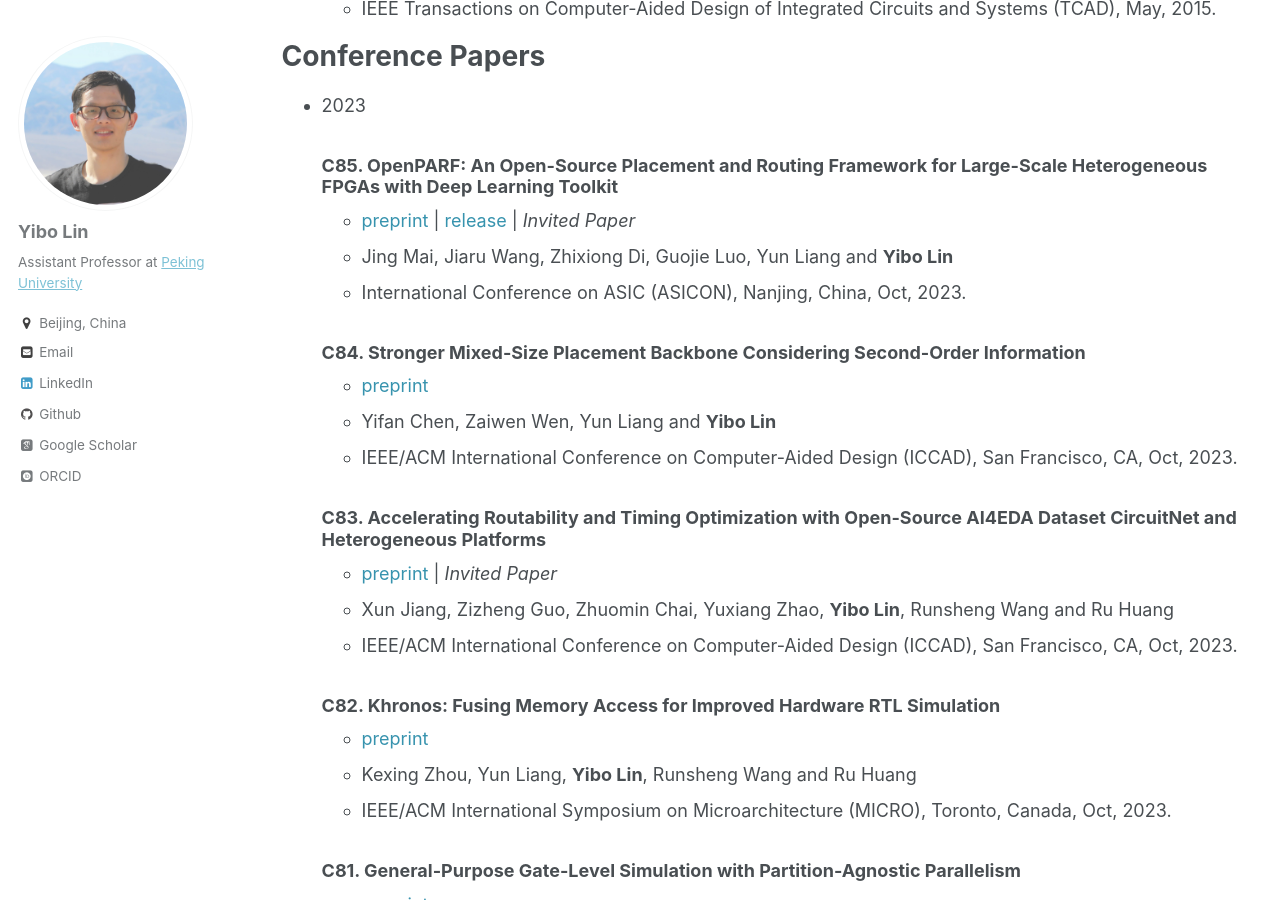
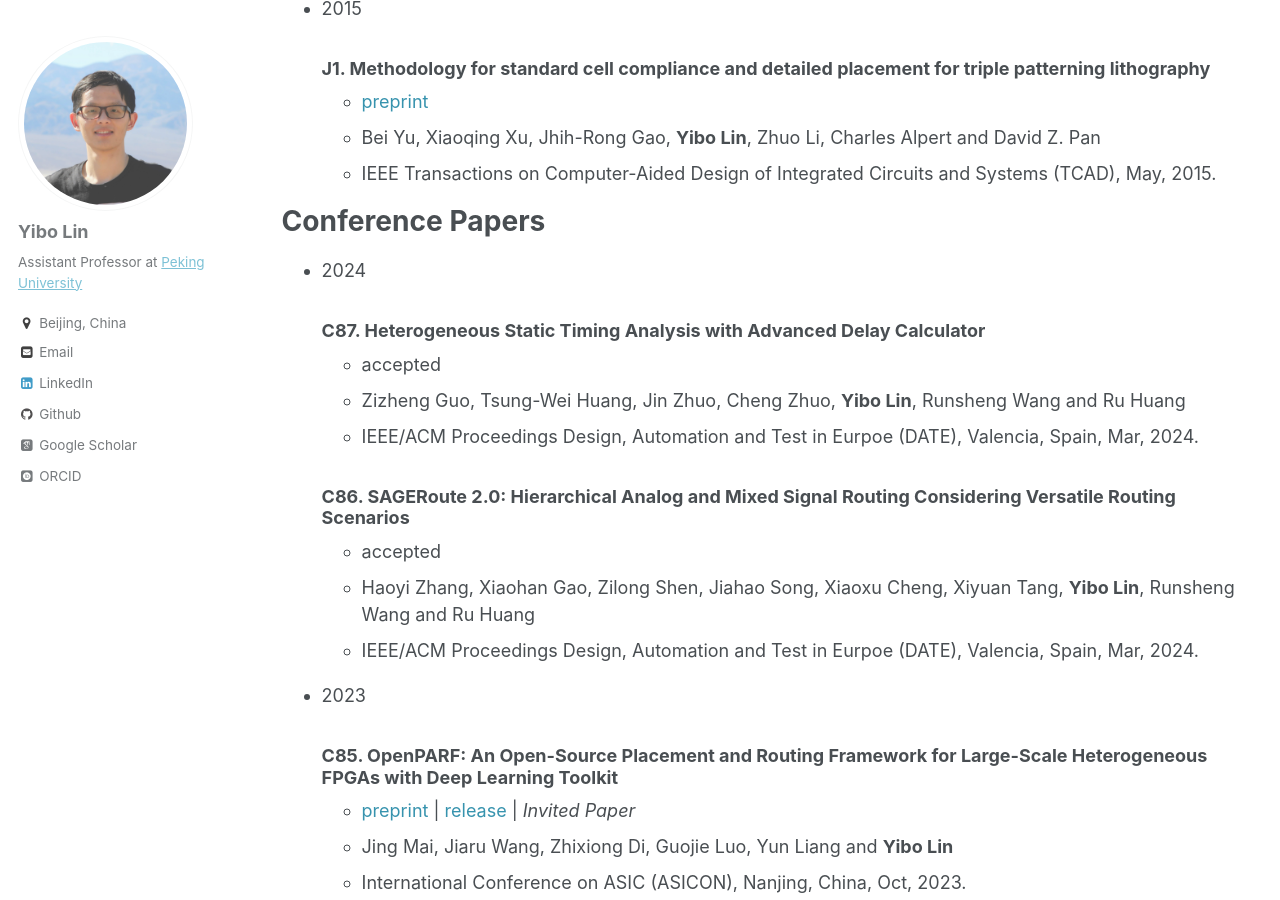
Before and after one commit to limbo018/limbo018.github.io, a Jekyll site: the page built from _pages/publications.md, in a window 1280 px wide and 900 px high, scrolled down 9159 px. Built offline with Jekyll 4.4.1, drawn with Linux system fonts in a browser that asks for light colours; some web fonts are replaced; some of the changed text lies outside the part shown.

Commit message:
add date24 papers

```diff
--- a/_pages/publications.md
+++ b/_pages/publications.md
@@ -44,38 +44,43 @@
 
 * 2023
 
-  ### J48. [DREAMPlace 4.0: Timing-driven Placement with Momentum-based Net Weighting and Lagrangian-based Refinement](https://doi.org/10.1109/TCAD.2023.3240132)
+  ### J49. [DREAMPlace 4.0: Timing-driven Placement with Momentum-based Net Weighting and Lagrangian-based Refinement](https://doi.org/10.1109/TCAD.2023.3240132)
      * <a href="https://github.com/limbo018/DREAMPlace" style="color:#3793ae">release</a> \| accepted
      * Peiyu Liao, Dawei Guo, Zizheng Guo, Siting Liu, Zhitang Chen, Wenlong Lv, **Yibo Lin** and Bei Yu
      * IEEE Transactions on Computer-Aided Design of Integrated Circuits and Systems (TCAD), 2023.
 
-  ### J47. [AVATAR: An Aging- and Variation-Aware Dynamic Timing Analyzer for Error-Efficient Computing](https://doi.org/10.1109/TCAD.2023.3255167)
+  ### J48. [AVATAR: An Aging- and Variation-Aware Dynamic Timing Analyzer for Error-Efficient Computing](https://doi.org/10.1109/TCAD.2023.3255167)
      * accepted
      * Zuodong Zhang, Zizheng Guo, **Yibo Lin**, Runsheng Wang and Ru Huang
      * IEEE Transactions on Computer-Aided Design of Integrated Circuits and Systems (TCAD), 2023.
 
-  ### J46. DRC-SG 2.0: Efficient Design Rule Checking Script Generation via Key Information Extraction
+  ### J47. DRC-SG 2.0: Efficient Design Rule Checking Script Generation via Key Information Extraction
      * accepted
      * Binwu Zhu, Xinyun Zhang, **Yibo Lin**, Bei Yu and Martin Wong
      * ACM Transactions on Design Automation of Electronic Systems (TODAES), 2023.
 
-  ### J45. [A GPU-accelerated Framework for Path-based Timing Analysis](https://doi.org/10.1109/TCAD.2023.3272274)
+  ### J46. [A GPU-accelerated Framework for Path-based Timing Analysis](https://doi.org/10.1109/TCAD.2023.3272274)
      * Guannan Guo, Tsung-Wei Huang, **Yibo Lin**, Zizheng Guo, Sushma Yellapragada and Martin Wong
      * IEEE Transactions on Computer-Aided Design of Integrated Circuits and Systems (TCAD), 2023.
 
-  ### J44. [Accelerating Static Timing Analysis using CPU-GPU Heterogeneous Parallelism](https://doi.org/10.1109/TCAD.2023.3286261)
+  ### J45. [Accelerating Static Timing Analysis using CPU-GPU Heterogeneous Parallelism](https://doi.org/10.1109/TCAD.2023.3286261)
      * Zizheng Guo, Tsung-Wei Huang and **Yibo Lin**
      * IEEE Transactions on Computer-Aided Design of Integrated Circuits and Systems (TCAD), 2023.
 
-  ### J43. [CircuitNet: An Open-Source Dataset for Machine Learning in VLSI CAD Applications with Improved Domain-Specific Evaluation Metric and Learning Strategies](https://doi.org/10.1109/TCAD.2023.3287970)
+  ### J44. [CircuitNet: An Open-Source Dataset for Machine Learning in VLSI CAD Applications with Improved Domain-Specific Evaluation Metric and Learning Strategies](https://doi.org/10.1109/TCAD.2023.3287970)
      * <a href="https://circuitnet.github.io" style="color:#3793ae">release</a>
      * Zhuomin Chai, Yuxiang Zhao, Wei Liu, **Yibo Lin**, Runsheng Wang and Ru Huang
      * IEEE Transactions on Computer-Aided Design of Integrated Circuits and Systems (TCAD), 2023.
 
-  ### J42. [Multi-Electrostatic FPGA Placement Considering SLICEL-SLICEM Heterogeneity, Clock Feasibility, and Timing Optimization](https://doi.org/10.1109/TCAD.2023.3313101)
+  ### J43. [Multi-Electrostatic FPGA Placement Considering SLICEL-SLICEM Heterogeneity, Clock Feasibility, and Timing Optimization](https://doi.org/10.1109/TCAD.2023.3313101)
      * <a href="https://arxiv.org/abs/2303.09305" style="color:#3793ae">preprint</a> \| <a href="https://github.com/PKU-IDEA/OpenPARF" style="color:#3793ae">release</a> \| accepted
      * Jing Mai, Jiarui Wang, Zhixiong Di and **Yibo Lin**
      * IEEE Transactions on Computer-Aided Design of Integrated Circuits and Systems (TCAD), 2023.
+
+  ### J42. [Dynamic Supply Noise Aware Timing Analysis With JIT Machine Learning Integration](https://doi.org/10.1109/TCAD.2023.3342603)
+     * accepted
+     * Yufei Chen, Zizheng Guo, Runsheng Wang, Ru Huang, **Yibo Lin** and Cheng Zhuo
+     * IEEE Transactions on Computer-Aided Design of Integrated Circuits and Systems (TCAD), Dec, 2023.
 
   ### J41. [Post-Layout Simulation Driven Analog Circuit Sizing](https://doi.org/10.1007/s11432-022-3878-5)
      * <a href="https://arxiv.org/pdf/2310.14049" style="color:#3793ae">preprint</a>
@@ -287,6 +292,18 @@
 
 Conference Papers
 ======
+
+* 2024
+
+  ### C87. Heterogeneous Static Timing Analysis with Advanced Delay Calculator
+     * accepted
+     * Zizheng Guo, Tsung-Wei Huang, Jin Zhuo, Cheng Zhuo, **Yibo Lin**, Runsheng Wang and Ru Huang
+     * IEEE/ACM Proceedings Design, Automation and Test in Eurpoe (DATE), Valencia, Spain, Mar, 2024.
+
+  ### C86. SAGERoute 2.0: Hierarchical Analog and Mixed Signal Routing Considering Versatile Routing Scenarios
+     * accepted
+     * Haoyi Zhang, Xiaohan Gao, Zilong Shen, Jiahao Song, Xiaoxu Cheng, Xiyuan Tang, **Yibo Lin**, Runsheng Wang and Ru Huang
+     * IEEE/ACM Proceedings Design, Automation and Test in Eurpoe (DATE), Valencia, Spain, Mar, 2024.
 
 * 2023
 
```
Also changed, not shown: _includes/publications_cv.md (+13 -7 lines), ref/publications.bib (+34 -0 lines), 4 other files.
